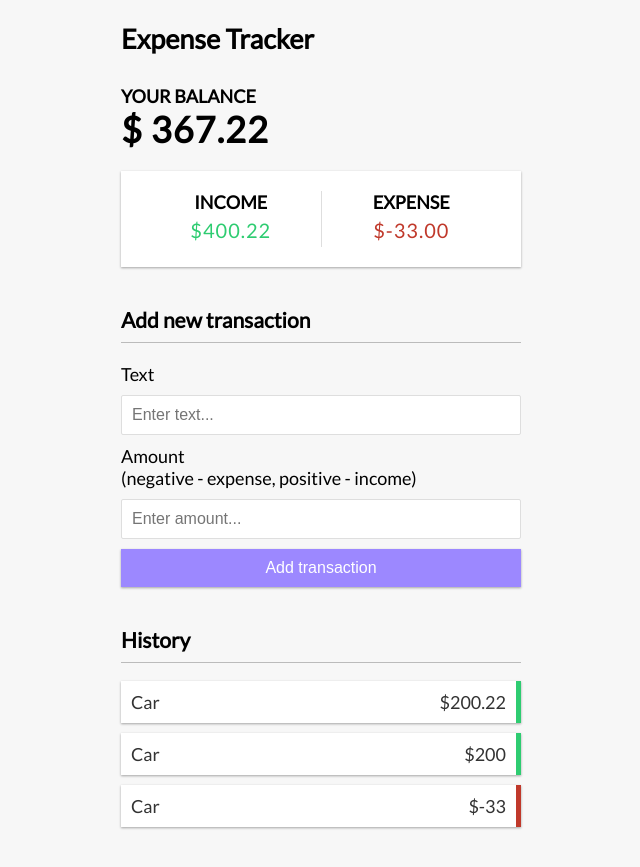
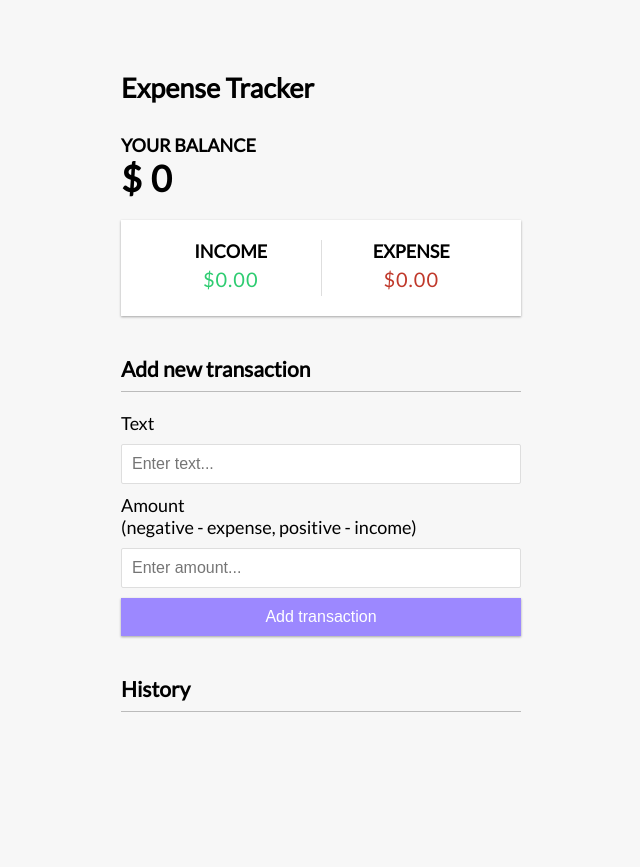
Before and after one commit to Antonioax/ExpenseTracker, a Vue app: page / in a window 1280 px wide. Shown: the whole page, without its empty margins (319-959 px from the left). After the commit the page ends 800 px from the top, so only its background shows below. Built offline with nearby package versions, Linux system fonts and the light colour scheme.

Commit message:
Added local storage

```diff
--- a/src/App.vue
+++ b/src/App.vue
@@ -4,16 +4,12 @@ import Balance from "./components/Balance.vue";
 import IncomeExpenses from "./components/IncomeExpenses.vue";
 import TransactionList from "./components/TransactionList.vue";
 import AddTransaction from "./components/AddTransaction.vue";
-import { computed, ref } from "vue";
+import { computed, onMounted, ref } from "vue";
 import { useToast } from "vue-toastification";
 
 const toast = useToast();
 
-const transactions = ref([
-  { id: 1, text: "Car", amount: 200.22 },
-  { id: 2, text: "Car", amount: 200 },
-  { id: 3, text: "Car", amount: -33 },
-]);
+const transactions = ref([]);
 
 const total = computed(() => {
   return transactions.value.reduce(
@@ -43,6 +39,7 @@ const onTransaction = (transaction) => {
     amount: transaction.amount,
   });
 
+  updateStorage();
   toast.success("Transaction added");
 };
 
@@ -62,8 +59,18 @@ const generateUniqueId = () => {
 const onDelete = (id) => {
   transactions.value = transactions.value.filter((t) => t.id !== id);
   allIds.delete(id);
+  updateStorage();
   toast.success("Transaction deleted");
 };
+
+const updateStorage = () => {
+  localStorage.setItem("transactions", JSON.stringify(transactions.value));
+};
+
+onMounted(() => {
+  const savedTransaction = JSON.parse(localStorage.getItem("transactions"));
+  if (savedTransaction) transactions.value = savedTransaction;
+});
 </script>
 
 <template>
```
